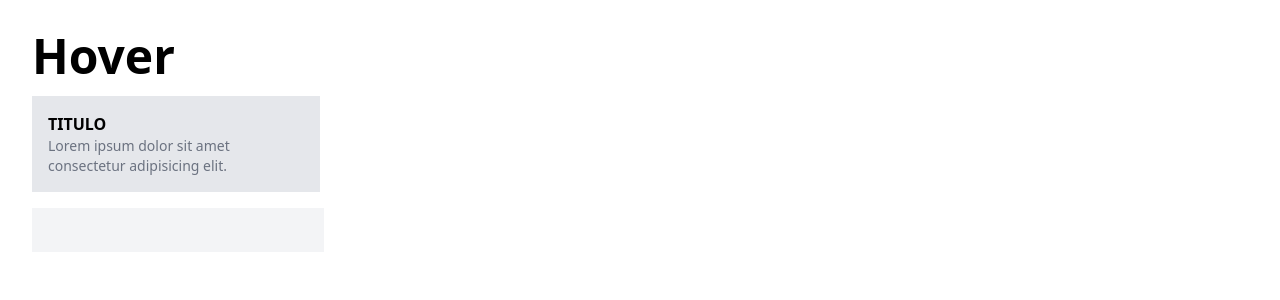
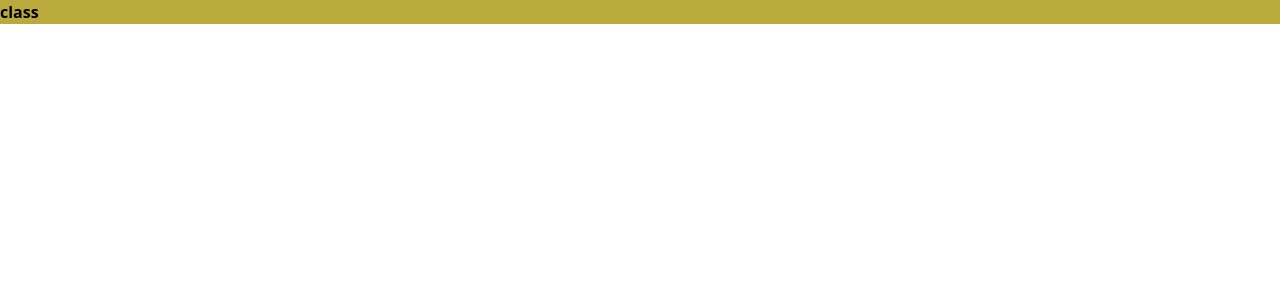
Before and after one commit to renatogomesf/tailwind, a React app: page / in a window 1280 px wide. Shown: the top 300 px of the page. Built offline with nearby package versions, Linux system fonts and the light colour scheme; the HTML template or start-up script is replaced by a standard one.

Commit message:
feita aula 13

```diff
--- /dev/null
+++ b/src/AULAS/aula13/ClassCostumi.jsx
@@ -0,0 +1,9 @@
+import React from "react";
+
+export default function ClassCostumi() {
+    return (
+        <>
+            <p className="gomes">class</p>
+        </>
+    )
+}
--- a/src/App.jsx
+++ b/src/App.jsx
@@ -1,12 +1,11 @@
 import "./App.css"
 
-import DarkMode from "./AULAS/aula12/DarkMode"
-
+import ClassCostumi from "./AULAS/aula13/ClassCostumi"
 function App() {
 
   return (
     <>
-      <DarkMode></DarkMode>
+      <ClassCostumi></ClassCostumi>
     </>
   )
 }
--- a/src/index.css
+++ b/src/index.css
@@ -1,3 +1,10 @@
 @tailwind base;
 @tailwind components;
 @tailwind utilities;
+
+
+@layer utilities {
+    .gomes{
+        @apply bg-renato-200 font-bold;
+    }
+}
```
